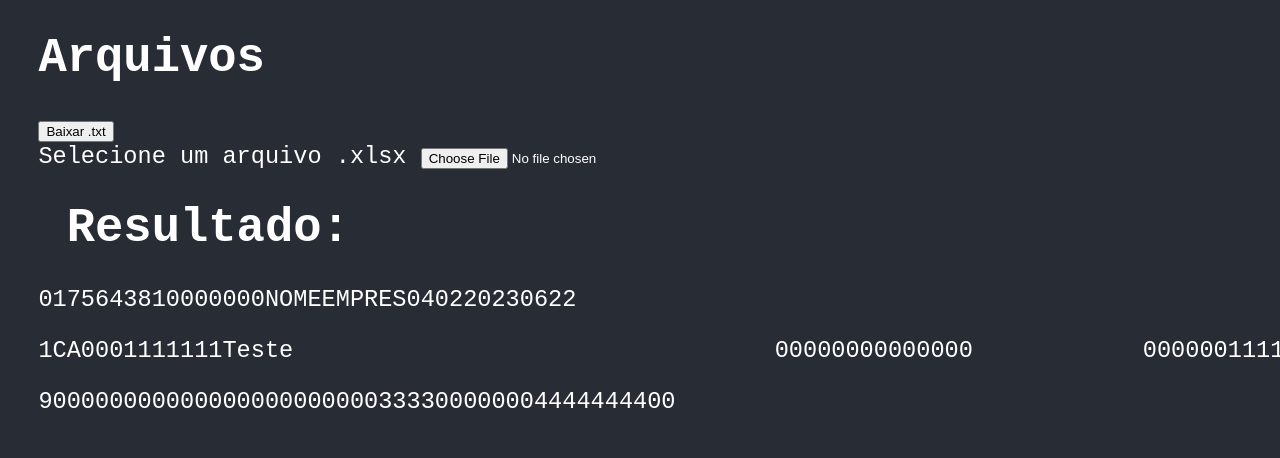
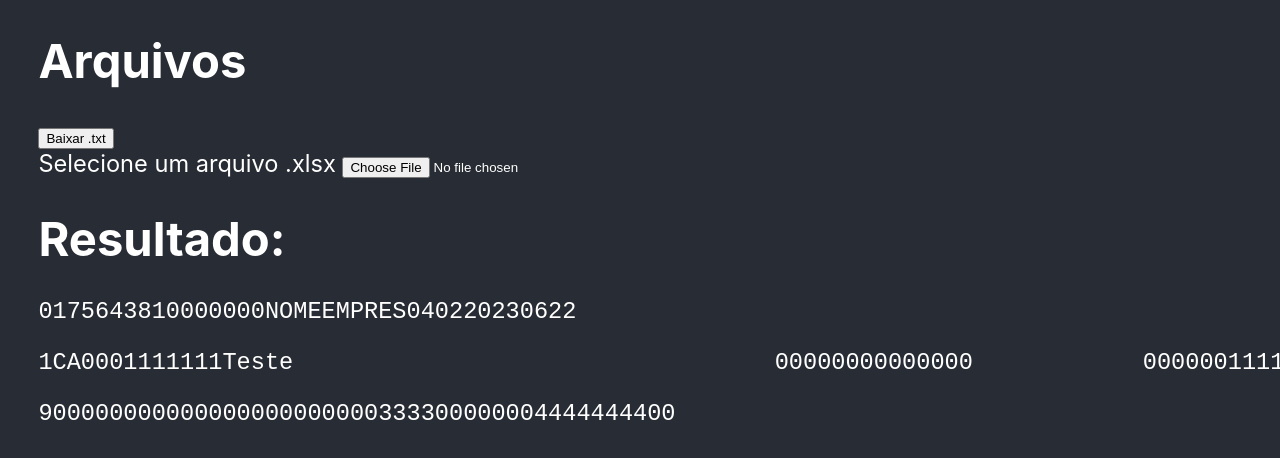
Before and after one commit to RodrigVF/xlsx-txt-website, a React (Create React App) app: page / in a window 1280 px wide. Shown: the top 458 px of the page. Built offline with nearby package versions, Linux system fonts and the light colour scheme.

Commit message:
fix style

```diff
--- a/src/pages/Home.jsx
+++ b/src/pages/Home.jsx
@@ -15,12 +15,9 @@ const Home = () => {
 
  return(
     <div>
-    <pre>
-
         <h1>Arquivos</h1>
         <button onClick={jsonToTxT}>Baixar .txt</button>
         <XlsxToJson />
-    </pre>
     </div>
  );
 }
```
